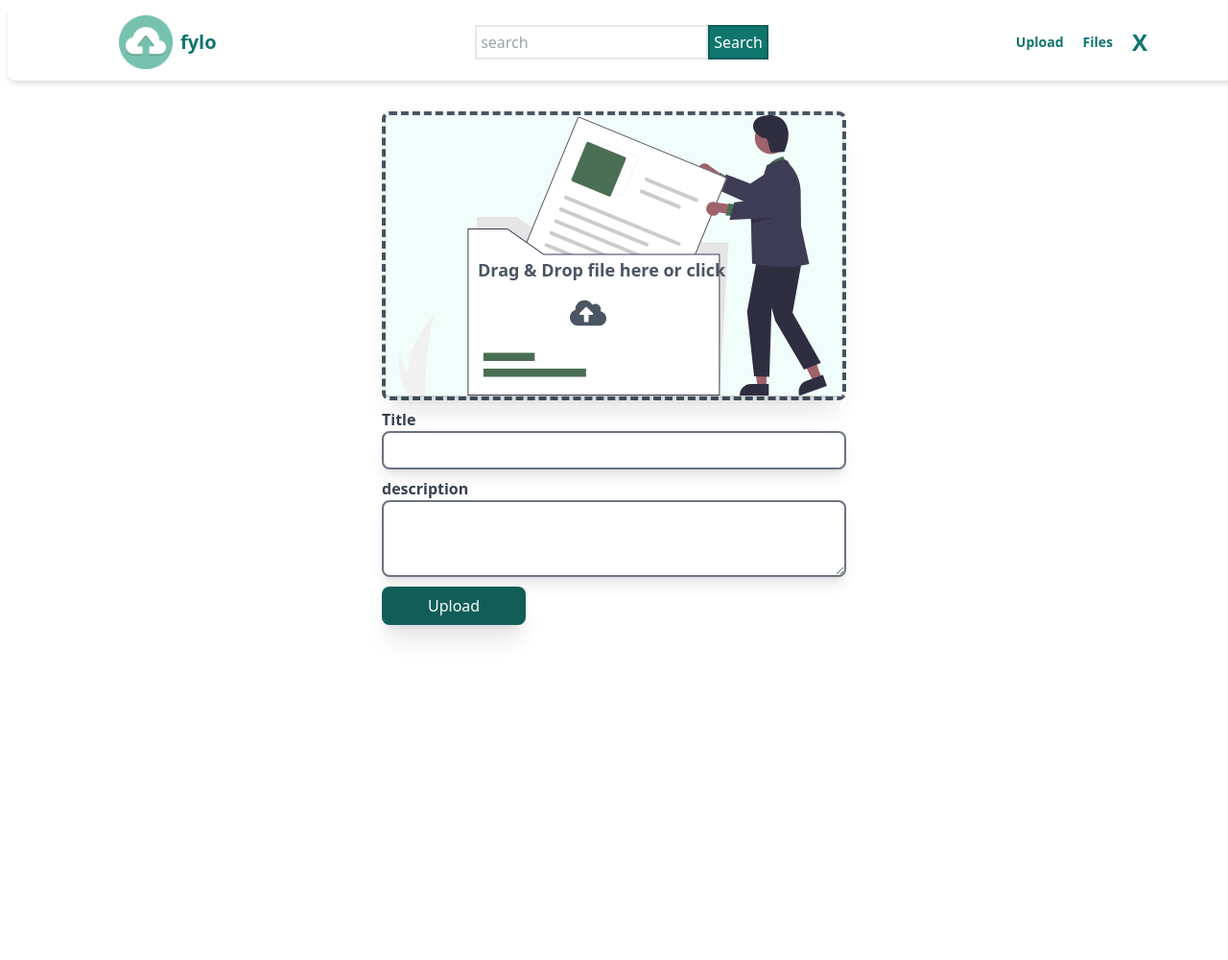
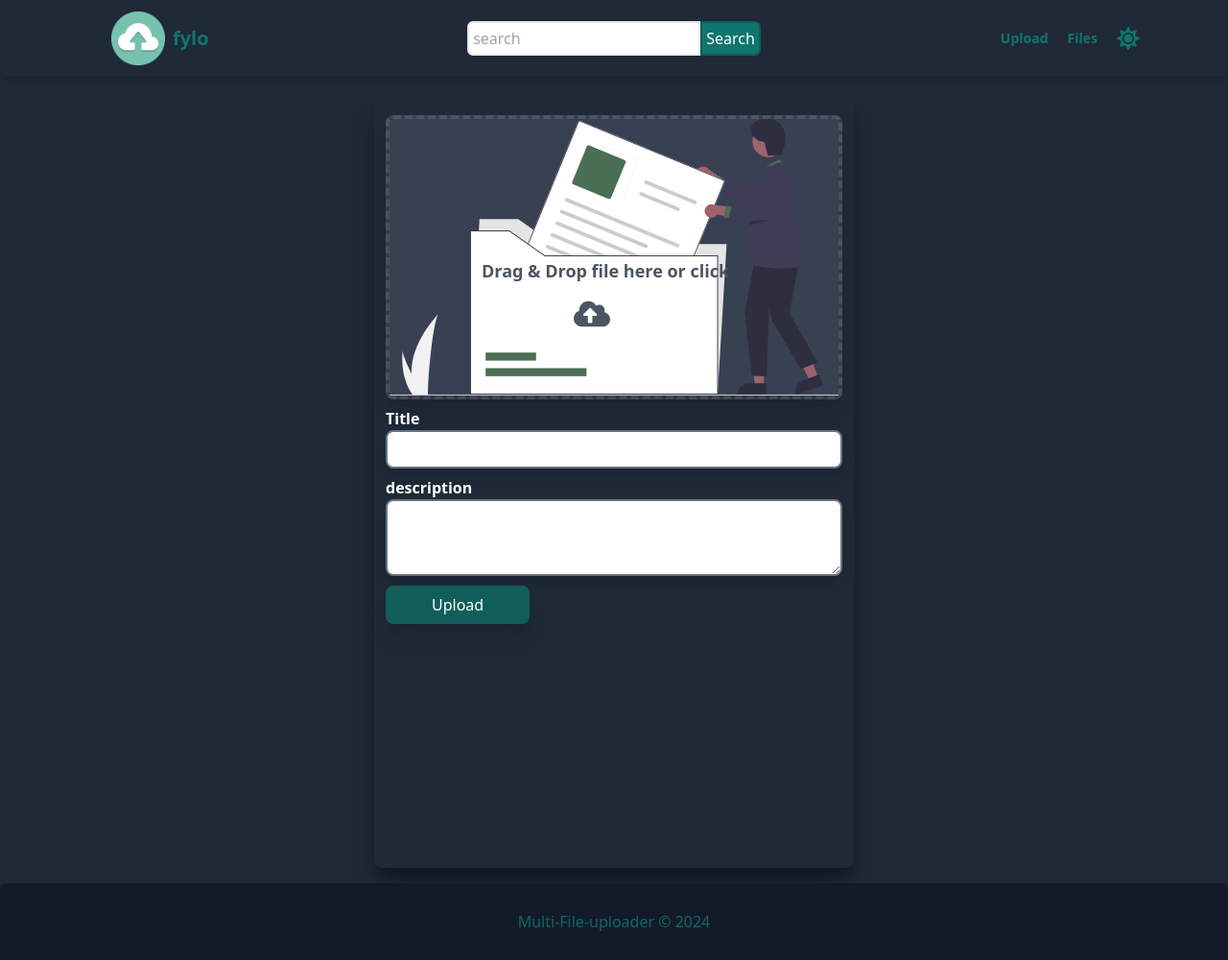
Before and after one commit to amanuel0924/multiFileUploader, a React (Vite) app in the folder frontend/: page / in a window 1280 px wide. Shown: the whole page at 96% size. Before the commit the page ends 908 px from the top, so only its background shows below. Built offline with nearby package versions, Linux system fonts and the light colour scheme.

Commit message:
add dark mode future for all componets and child

```diff
--- a/frontend/src/App.tsx
+++ b/frontend/src/App.tsx
@@ -6,12 +6,21 @@ import 'react-toastify/dist/ReactToastify.css';
 import { Upload } from './pages/Upload';
 import { DetailPage } from './pages/Details';
 import { UpdatePage } from './pages/UpdatePage';
+import { Footer } from './componets/Footer';
+import { useState } from 'react';
+
 
 function App() {
+  const [darks, setDarks] = useState<string>("dark");
+  const handleDark = () => {
+    setDarks(darks === "dark" ? "" : "dark");
+  };
 
   return (
-    <><BrowserRouter>
-     <Navbar/>
+    <div className={`${darks}`}>
+     <div className='dark:bg-gray-800'>
+     <BrowserRouter>
+     <Navbar  darks={darks} handleDark={handleDark}  />
 		<Routes>
 			<Route path="/" element={<Upload />} />
 			<Route path="/files" element={ <Files/>} />
@@ -20,9 +29,11 @@ function App() {
       <Route path="/files/detail/:id" element={<DetailPage/>} />
       <Route path="/files/update/:id" element={<UpdatePage/>} />
 		</Routes>
+    <Footer/>
   <ToastContainer />
   </BrowserRouter>
-    </>
+     </div>
+    </div>
   )
 }
 
--- /dev/null
+++ b/frontend/src/componets/Footer.tsx
@@ -0,0 +1,12 @@
+import React from 'react'
+
+export const Footer:React.FC = () => {
+    const year = new Date().getFullYear()
+  return (
+    <div className=' flex w-full h-20 items-center justify-center bg-gray-200 rounded-t-md opacity-80 shadow-md  mt-4 p-3 dark:bg-gray-900 dark:text-teal-700  '>
+         <div className=" text-center py-3">
+            <p>Multi-File-uploader &copy; {year}</p>
+          </div>
+    </div>
+  )
+}
--- a/frontend/src/componets/Navbar.tsx
+++ b/frontend/src/componets/Navbar.tsx
@@ -2,9 +2,14 @@ import React, { useState } from 'react'
 import Logo from './../assets/Logo.png'
 import { Link,useNavigate } from 'react-router-dom'
 import { toast } from 'react-toastify'
+import {FaSun, FaRegMoon } from "react-icons/fa"
 
+interface NavProps{
+  darks: string
+  handleDark: () => void
+}
 
-export const Navbar:React.FC = () => {
+export const Navbar:React.FC <NavProps> = ({darks,handleDark}) => {
   const navigate = useNavigate()
   const [keyword, setKeyword] = useState('')
 
@@ -17,23 +22,26 @@ export const Navbar:React.FC = () => {
       toast.error('please provied search input')
       setKeyword("")
     }
+
   }
 
+
+
   return (
-    <div className='grid grid-cols-3 mt-1 rounded-lg shadow-md m-2 p-3 w-full '>
-        <div className='mx-6 flex space-x-2 items-center'>
+    <div className='grid grid-cols-3 mb-1 rounded-lg shadow-md p-3 w-full  '>
+        <Link to={'/'} className='mx-6 flex space-x-2 items-center'>
             <img src={Logo} alt='logo' className=' h-9 sm:h-14 md:ml-20 ' />
             <h1 className=' font-bold text-xl  text-teal-700'>fylo</h1>
-        </div>
-        <div className=' flex items-center justify-center min-w-3 '>
-            <input type="text" placeholder='search' value={keyword} className=' border-2 focus:outline-none min-w-5 p-1 ' onChange={(e)=>setKeyword(e.target.value)}/>
-            <button onClick={searchHandler} className='bg-teal-700 text-white p-1 border-2 border-teal-800'>Search</button>
+        </Link>
+        <div className=' flex items-center justify-center min-w-3  '>
+            <input type="text" placeholder='search' value={keyword} className=' border-2 focus:outline-none min-w-5 p-1 rounded-l-md ' onChange={(e)=>setKeyword(e.target.value)}/>
+            <button onClick={searchHandler} className='bg-teal-700 text-white p-1 border-2 border-teal-800 rounded-r-md'>Search</button>
         </div>
         <div className='  '>
              <div className='flex items-center space-x-2 sm:space-x-5  text-teal-700 justify-end md:mr-20 h-full '>
              <Link to='/' className=' text-sm sm:text-md font-bold hover:text-teal-800 hover:scale-110 duration-150 hover:underline ' >Upload</Link>
-              <Link to='/files' className=' text-sm md:text-md font-bold hover:text-teal-800 hover:scale-110 duration-150 ' >Files</Link>
-              <button  className=' text-2xl font-bold hover:text-teal-800 hover:scale-110 duration-150  '>X</button>
+              <Link to='/files' className=' text-sm md:text-md font-bold hover:text-teal-800 hover:scale-110 duration-150 hover:underline ' >Files</Link>
+              <button onClick={() => handleDark()}  className='  font-bold hover:text-teal-800 hover:scale-110 duration-150  '>  {darks ? <FaSun size={24} /> : <FaRegMoon size={24} />}</button>
              </div>
         </div>
     </div>
--- a/frontend/src/pages/Files.tsx
+++ b/frontend/src/pages/Files.tsx
@@ -22,7 +22,7 @@ export const Files:React.FC = () => {
 
   console.log(data)
     return (
-      <div className='md:container flex flex-col p-4 mx-auto h-screen  shadow-lg '>
+      <div className='md:container flex flex-col p-4 mx-auto h-screen  shadow-lg  '>
          {loading && <Spinner />}
           {error &&<h1 className=' bg-red-100 text-red-500 text-xl font-medium text-center border-r-2 p-5 mx-10 mt-36  '>{error.message}</h1>}
           {data?.files &&data?.files?.length>0&& <Table data={data} setOpen={setOpen} setid={setId} loading={deleteloading} error={deleteerror} />}
--- a/frontend/src/pages/UpdatePage.tsx
+++ b/frontend/src/pages/UpdatePage.tsx
@@ -69,7 +69,7 @@ export const UpdatePage:React.FC = () => {
       formData.append('description', description);
       formData.append('title', title);
       updateFile(`${id}`, formData);
-    navigate('/files')
+    navigate('/')
     } else {
      toast.error('please fill all fields')
     }
@@ -87,9 +87,9 @@ export const UpdatePage:React.FC = () => {
     <>
     {loading && <Spinner />}
     {error && <h1 className=' bg-red-100 text-red-500 text-xl font-medium text-center border-r-2 p-5 mx-10 mt-36  '>{error.message}</h1>}
-    {data &&<div className='container  mt-6 h-screen flex justify-center items-center  mx-auto'>
-        <form onSubmit={onsubmitHandler} className='flex flex-col items-center mx-6    p-2 h-screen w-[400px]  md:w-[500px]  '  >
-           <div ref={wraperRef} onDragEnter={handleDragEnter} onDragStart={handleDragEnter} onDragLeave={handleDragLeave} onDrop={onDropHandler}   className='w-full border-dashed border-4 border-gray-600  rounded-lg relative flex items-center justify-center bg-teal-50 hover:cursor-pointer hover:opacity-50 '>
+    {data &&<div className='container  mt-6 h-screen flex justify-center items-center  mx-auto '>
+        <form onSubmit={onsubmitHandler} className='flex flex-col items-center mx-6    p-2 h-screen w-[400px]  md:w-[500px] dark:shadow-xl dark:shadow-gray-900  '  >
+           <div ref={wraperRef} onDragEnter={handleDragEnter} onDragStart={handleDragEnter} onDragLeave={handleDragLeave} onDrop={onDropHandler}   className='w-full border-dashed border-4 border-gray-600  rounded-lg relative flex items-center justify-center dark:bg-gray-700  bg-teal-50 hover:cursor-pointer hover:opacity-50 '>
            <div className=' text-center relative '>
                <img src={fileIlustration} alt='file ilustration' className=' w-full shadow-2xl ' />
                <p className=' absolute md:left-24 left-16 font-bold sm:text-lg text-small text-gray-600 top-1/2  '><FaCloudUploadAlt size={38}  className=' absolute top-10 left-24'/> Drag & Drop file here or click</p>
@@ -97,16 +97,16 @@ export const UpdatePage:React.FC = () => {
                 <input type='file' className=' absolute top-0 left-0 w-full h-full opacity-0 hover:cursor-pointer ' multiple   onChange={handleFileChange} disabled={files&&files.length>5?true:false}  />
            </div>
             <div className='w-full mt-2  '>
-              <label htmlFor='title' className='text-center text-md font-bold text-gray-700 '>Title</label>
+              <label htmlFor='title' className='text-center text-md font-bold text-gray-700 dark:text-white '>Title</label>
               <input type='text' name='title' required id='title' value={title} onChange={(e)=>setTitle(e.target.value)} className='w-full outline-none h-10 shadow-lg border-2 p-2 border-gray-500 rounded-lg' />
             </div>
            <div className='w-full  mt-2 '>
-            <label htmlFor=' description' className='text-center text-md font-bold text-gray-700 '>description</label>
-            <textarea name='description' required id='description' value={description} onChange={handleDescriptionChange} className='w-full outline-none  p-1 h-18 shadow-lg  border-2 border-gray-500 rounded-lg'></textarea>
+            <label htmlFor=' description' className='text-center text-md font-bold text-gray-700 dark:text-white '>description</label>
+            <textarea name='description' required id='description' value={description} onChange={handleDescriptionChange} className='w-full outline-none  p-1 h-20 shadow-lg  border-2 border-gray-500 rounded-lg'></textarea>
            </div>
           <div className='flex space-x-3 w-full min-w-fit'>
           {updateLoading? <Spinner />: <button className='py-3 mt-1 px-4 shadow-xl  md:px-12 text-white text-center bg-teal-800 rounded-lg w-fit hover:scale-105 duration-200 hover:shadow-xl ' type='submit'>Update</button>}
-          <button className='py-2 mt-1 px-4 md:px-12 shadow-xl text-white text-center bg-gray-400 rounded-lg w-fit  hover:scale-105 duration-200 hover:shadow-xl' type='button' onClick={onCancelHandler}>Cancel</button>
+          <button className='py-2 mt-1 px-4 md:px-12 shadow-xl text-white text-center bg-gray-400  dark:text-gray-900 rounded-lg w-fit  hover:scale-105 duration-200 hover:shadow-xl' type='button' onClick={onCancelHandler}>Cancel</button>
           </div>
 
      </form>
--- a/frontend/src/pages/Upload.tsx
+++ b/frontend/src/pages/Upload.tsx
@@ -74,8 +74,8 @@ export const Upload:React.FC = () => {
 
   return (
     <div className='container  mt-6 h-screen flex justify-center items-center  mx-auto'>
-        <form onSubmit={onsubmitHandler} className='flex flex-col items-center mx-6    p-2 h-screen w-[400px]  md:w-[500px] '  >
-           <div ref={wraperRef} onDragEnter={handleDragEnter} onDragStart={handleDragEnter} onDragLeave={handleDragLeave} onDrop={onDropHandler}   className='w-full border-dashed border-4 border-gray-600  rounded-lg relative flex items-center justify-center bg-teal-50 hover:cursor-pointer hover:opacity-50 '>
+        <form onSubmit={onsubmitHandler} className='flex flex-col items-center mx-6 pt-4 px-3 h-screen w-[400px]  md:w-[500px] dark:shadow-xl dark:shadow-gray-900 rounded-lg '  >
+           <div ref={wraperRef} onDragEnter={handleDragEnter} onDragStart={handleDragEnter} onDragLeave={handleDragLeave} onDrop={onDropHandler}   className='w-full border-dashed border-4 border-gray-600  rounded-lg relative flex items-center justify-center bg-teal-50 dark:bg-gray-700 hover:cursor-pointer hover:opacity-50 '>
            <div className=' text-center relative '>
                <img src={fileIlustration} alt='file ilustration' className=' w-full shadow-xl ' />
                <p className=' absolute md:left-24 left-16 font-bold sm:text-lg text-small text-gray-600 top-1/2 '><FaCloudUploadAlt size={38} className=' absolute top-10 left-24'/> Drag & Drop file here or click</p>
@@ -83,11 +83,11 @@ export const Upload:React.FC = () => {
                 <input type='file' className=' absolute top-0 left-0 w-full h-full opacity-0 hover:cursor-pointer ' multiple   onChange={handleFileChange} disabled={files&&files.length>5?true:false}  />
            </div>
             <div className='w-full mt-2   '>
-              <label htmlFor='title' className='text-center text-md font-bold text-gray-700 '>Title</label>
+              <label htmlFor='title' className='text-center text-md font-bold text-gray-700 dark:text-white '>Title</label>
               <input type='text' name='title' required id='title' value={title} onChange={(e)=>setTitle(e.target.value)} className='w-full outline-none h-10 shadow-lg border-2 p-2 border-gray-500 rounded-lg' />
             </div>
            <div className='w-full mt-2 '>
-            <label htmlFor=' description' className='text-center text-md font-bold text-gray-700 '>description</label>
+            <label htmlFor=' description' className='text-center text-md font-bold text-gray-700 dark:text-white '>description</label>
             <textarea name='description' required id='description' value={description} onChange={handleDescriptionChange} className='w-full outline-none  p-2 h-20 shadow-lg  border-2 border-gray-500 rounded-lg'></textarea>
            </div>
            <button className='py-2 mt-1 px-4 shadow-xl self-start md:px-12 text-white text-center bg-teal-800 rounded-lg w-fit hover:scale-105 duration-200 hover:shadow-xl ' type='submit'>Upload</button>
--- a/frontend/src/utils/requests.ts
+++ b/frontend/src/utils/requests.ts
@@ -161,6 +161,7 @@ export const useUpdate = () => {
       setData(data);
       setError(error);
        toast.success("File Updated successfully");
+
      }).catch((error) => {
        toast.error(error.message);
      }).finally(() => {
```
Also changed, not shown: frontend/src/componets/Table.tsx (+15 -15 lines), frontend/src/pages/Details.tsx (+8 -10 lines), 2 other files (tests, documents, lock files or other folders).
